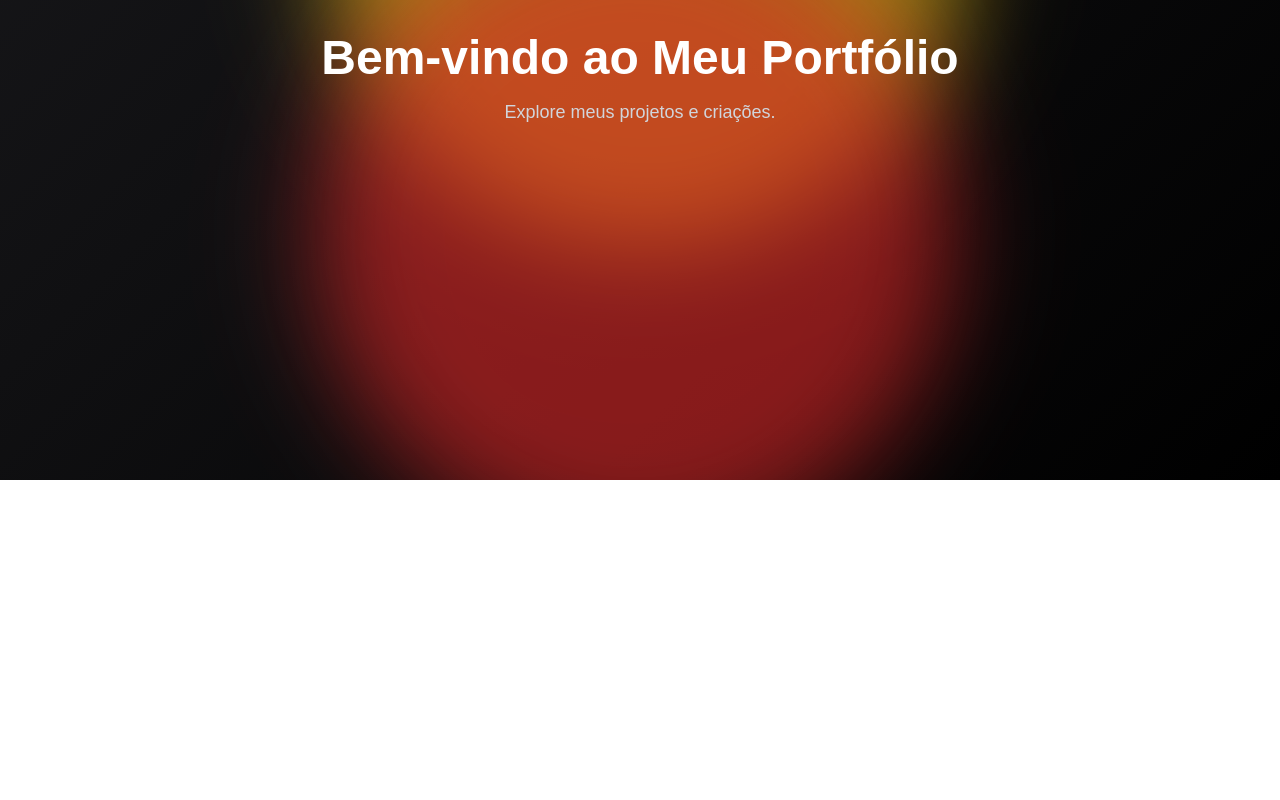
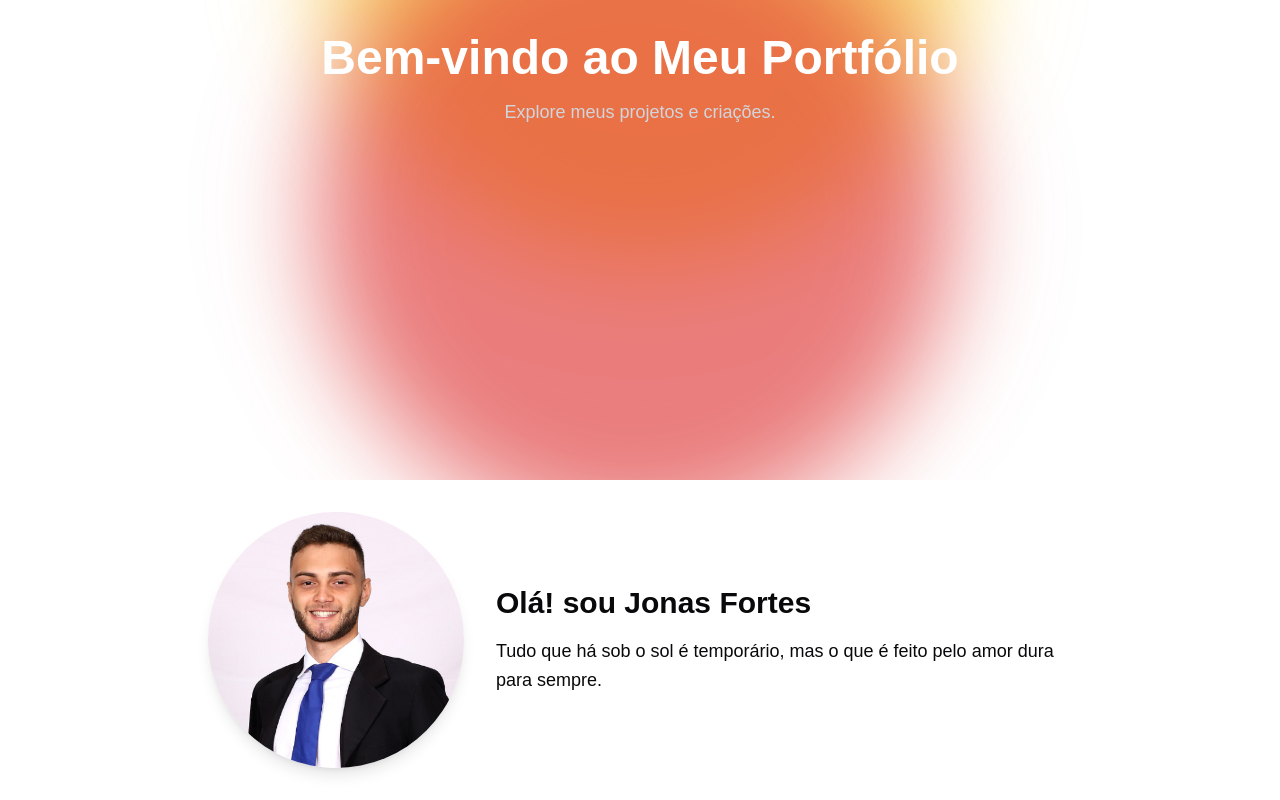
Before and after one commit to JonasFortes12/portfolio, a Next.js app: page / in a window 1280 px wide. Shown: the part 320-1120 px from the top of the page. Before the commit the page ends 800 px from the top, so only its background shows below. Built offline with nearby package versions, Linux system fonts and the light colour scheme.

Commit message:
feat: add about me section

```diff
--- a/src/app/page.tsx
+++ b/src/app/page.tsx
@@ -1,4 +1,5 @@
 import Cover from "@/components/page elements/cover";
+import Aboutme from "@/components/page elements/aboutme";
 
 
 export default function Home() {
@@ -7,6 +8,10 @@ export default function Home() {
 
       <Cover/>
 
+      <Aboutme/>
+
+
+
 
     </div>
   );
--- /dev/null
+++ b/src/components/page elements/aboutme.tsx
@@ -0,0 +1,66 @@
+"use client"; // Para garantir que o GSAP rode no lado do cliente
+
+import { useEffect } from "react";
+import { gsap } from "gsap";
+import { ScrollTrigger } from "gsap/ScrollTrigger";
+import Image from "next/image"; // Usando o componente de Image do Next.js
+
+
+// Registra o plugin ScrollTrigger
+gsap.registerPlugin(ScrollTrigger);
+
+export default function Aboutme() {
+  useEffect(() => {
+    // Animação GSAP para fazer os elementos surgirem de forma suave com ScrollTrigger
+    gsap.fromTo(
+        ".about-me-image",
+        { opacity: 0, x: -200 },
+        {
+          opacity: 1,
+          x: 0,
+          duration: 1,
+          scrollTrigger: {
+            trigger: ".about-me-image", // O elemento que vai disparar o gatilho
+            start: "top 80%", // Começa quando o topo da imagem atingir 80% da altura da viewport
+          },
+        }
+      );
+
+      gsap.fromTo(
+        ".about-me-text",
+        { opacity: 0, y: -100 },
+        {
+          opacity: 1,
+          y: 0,
+          duration: 1,
+          scrollTrigger: {
+            trigger: ".about-me-text",
+            start: "top 80%", // Anima o texto também ao atingir 80% da viewport
+          },
+        }
+      );
+  }, []);
+
+  return (
+    <div className="flex items-center justify-center flex-col md:flex-row p-8 space-y-8 md:space-y-0 md:space-x-8">
+      {/* Elemento de imagem */}
+      <div className="about-me-image w-64 h-64 rounded-full overflow-hidden shadow-lg">
+        <Image
+          src="/images/eu.jpeg" // Substitua pelo caminho da sua imagem
+          alt="Minha foto"
+          width={540}
+          height={540}
+          className="object-cover"
+        />
+      </div>
+
+      {/* Elemento de texto */}
+      <div className="about-me-text max-w-xl">
+        <h2 className="text-3xl font-bold mb-4">Olá! sou Jonas Fortes</h2>
+        <p className="text-lg leading-relaxed">
+          Tudo que há sob o sol é temporário, mas o que é feito pelo amor dura para sempre.
+        </p>
+      </div>
+    </div>
+  );
+}
--- a/src/components/page elements/cover.tsx
+++ b/src/components/page elements/cover.tsx
@@ -36,11 +36,12 @@ export default function Cover() {
   }, []);
 
   return (
-    <section className="relative h-screen w-screen overflow-hidden bg-zinc-900">
+    <section className="relative h-screen overflow-hidden">
 
 
       {/* Gradiente animado no fundo */}
-      <div className="absolute inset-0 bg-[linear-gradient(135deg,#18181b,#000000)] animate-gradient"></div>
+      <div className="absolute inset-0 animate-gradient">
+      </div>
 
       {/* Objeto fluido 1 */}
       <div className="absolute object1 w-[40rem] h-[40rem] bg-yellow-400 rounded-full opacity-60 blur-[50px] top-1/4 left-1/4"></div>
@@ -55,6 +56,8 @@ export default function Cover() {
       </div>
 
 
+
+
     </section>
 
 
```
Also changed, not shown: public/images/eu.jpeg.
